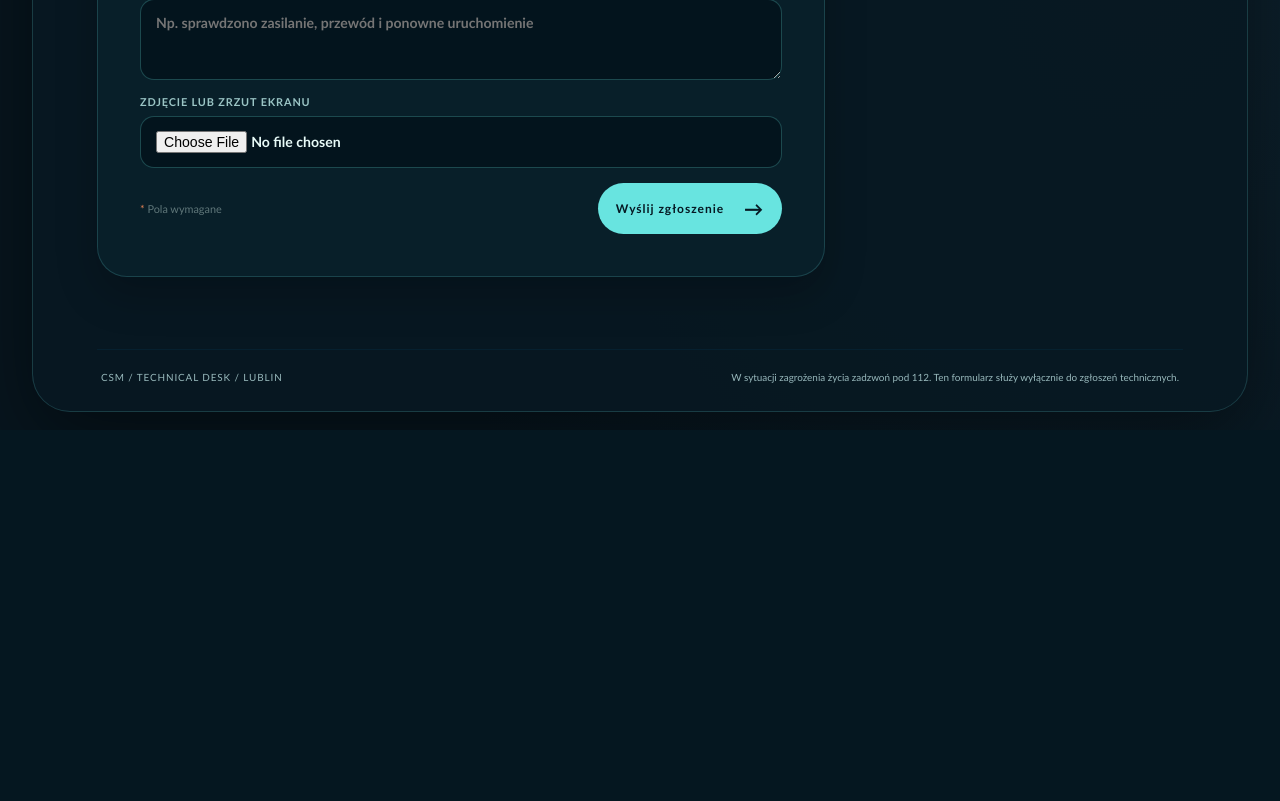
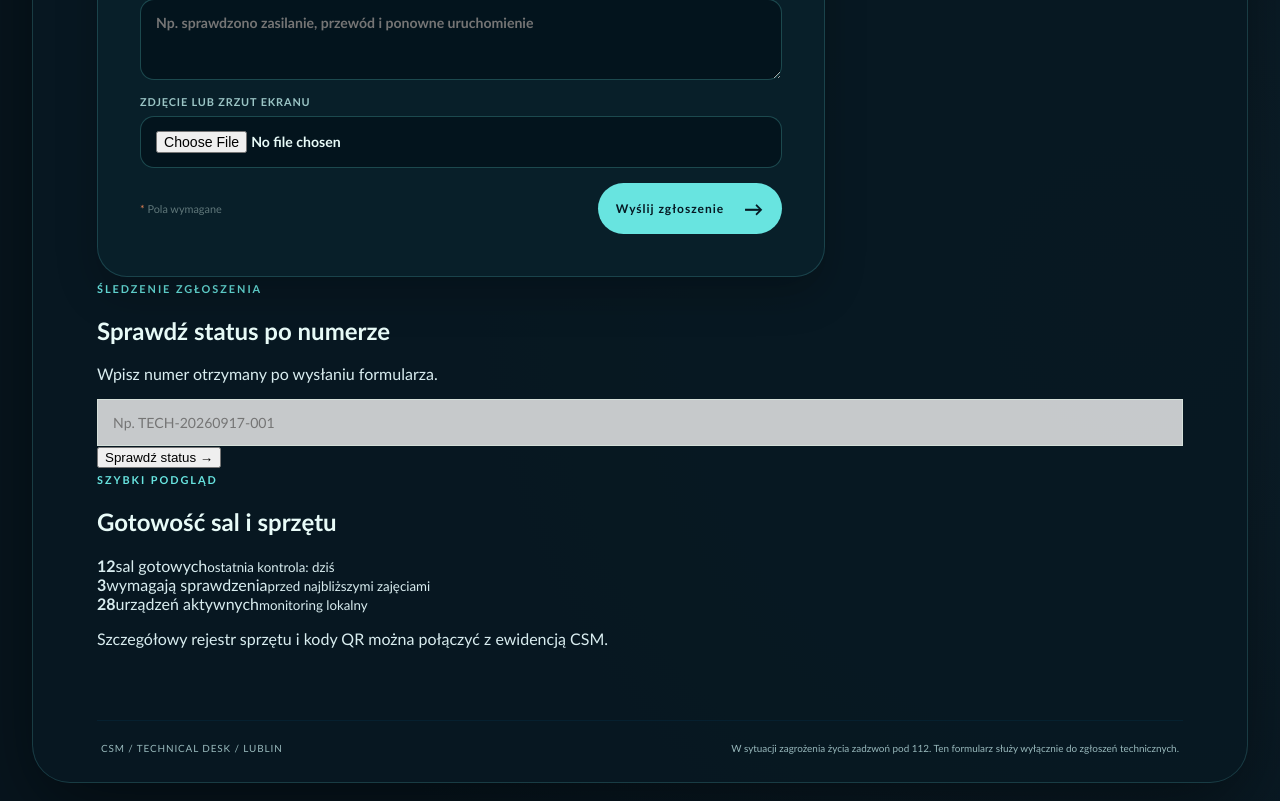
Before and after one commit to coobadzik2-hub/CSMek-Ai, a FastAPI app: page /technical in a window 1280 px wide. Shown: the part 1997-2798 px from the top of the page. Before the commit the page ends 2409 px from the top, so only its background shows below. Run offline with FastAPI, Linux system fonts and the light colour scheme.

Commit message:
Add tracking and readiness overview

```diff
--- a/web_app/templates/technical.html
+++ b/web_app/templates/technical.html
@@ -60,6 +60,11 @@
 
       </section>
 
+      <section class="technical-tools-grid" aria-label="Narzędzia zgłoszeń i gotowości">
+        <section class="tracking-panel"><span class="kicker">ŚLEDZENIE ZGŁOSZENIA</span><h2>Sprawdź status po numerze</h2><p>Wpisz numer otrzymany po wysłaniu formularza.</p><form id="trackingForm"><input id="trackingId" required placeholder="Np. TECH-20260917-001" aria-label="Numer zgłoszenia"><button type="submit">Sprawdź status <span>→</span></button></form><div id="trackingResult" class="tracking-result" role="status" aria-live="polite" hidden></div></section>
+        <section class="readiness-overview"><span class="kicker">SZYBKI PODGLĄD</span><h2>Gotowość sal i sprzętu</h2><div class="readiness-cards"><article><strong>12</strong><span>sal gotowych</span><small>ostatnia kontrola: dziś</small></article><article><strong>3</strong><span>wymagają sprawdzenia</span><small>przed najbliższymi zajęciami</small></article><article><strong>28</strong><span>urządzeń aktywnych</span><small>monitoring lokalny</small></article></div><p class="overview-note">Szczegółowy rejestr sprzętu i kody QR można połączyć z ewidencją CSM.</p></section>
+      </section>
+
       <footer class="technical-footer"><span>CSM / TECHNICAL DESK / LUBLIN</span><span>W sytuacji zagrożenia życia zadzwoń pod 112. Ten formularz służy wyłącznie do zgłoszeń technicznych.</span></footer>
     </main>
 
```
